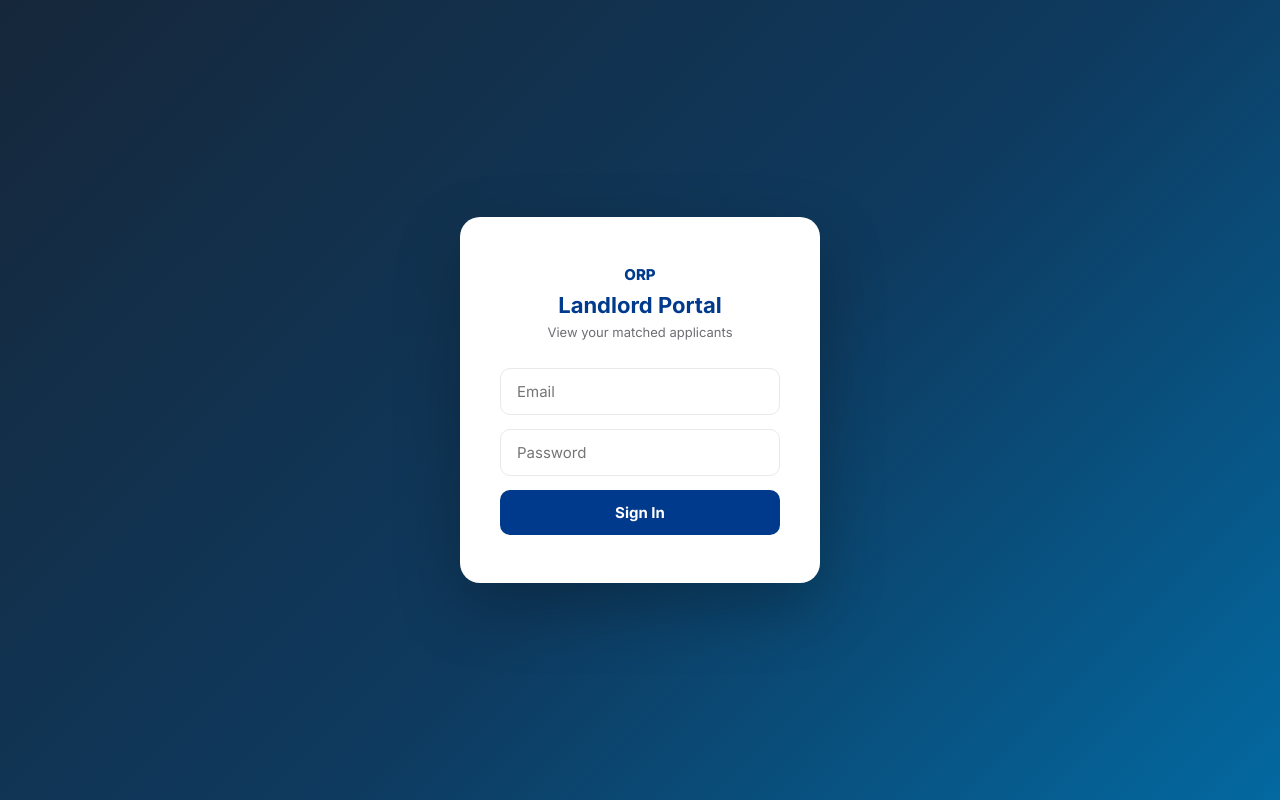
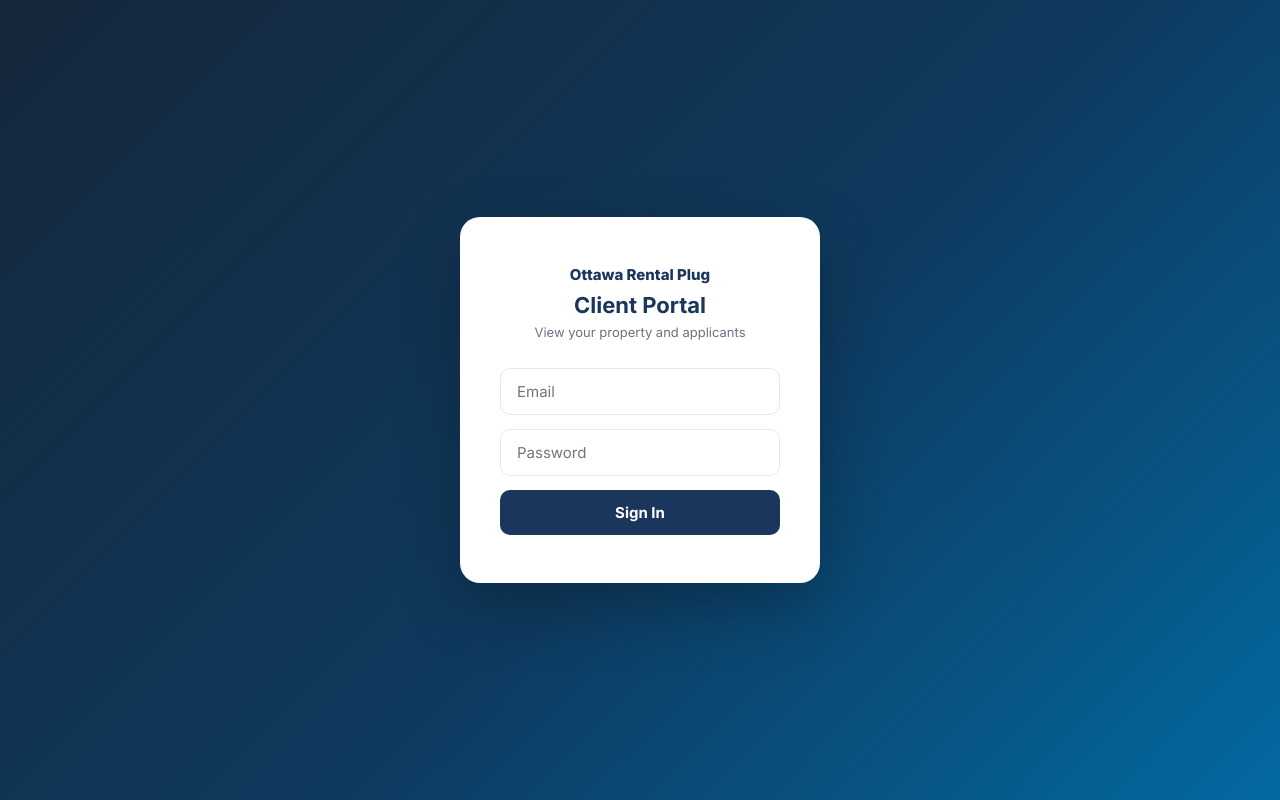
Before and after one commit to ottawa-rental-plug/ottawa-rental-plug, a website: page landlord-portal.html in a window 1280 px wide. Drawn offline with nearby package versions, Linux system fonts and the light colour scheme.

Commit message:
Professional design for client portal: colors, shadows, typography

```diff
--- a/landlord-portal.html
+++ b/landlord-portal.html
@@ -3,16 +3,17 @@
 <head>
   <meta charset="UTF-8">
   <meta name="viewport" content="width=device-width, initial-scale=1.0">
-  <title>ORP Landlord Portal</title>
+  <title>Client Portal</title>
   <link rel="icon" href="favicon.svg" type="image/svg+xml">
   <link href="https://fonts.googleapis.com/css2?family=Inter:wght@300;400;500;600;700;800&display=swap" rel="stylesheet">
   <style>
     *, *::before, *::after { margin: 0; padding: 0; box-sizing: border-box; }
     :root {
-      --navy:#003a8c; --blue:#0071e3; --blue-light:#e8f0fd;
-      --green:#34c759; --orange:#ff9500; --red:#ff3b30;
-      --gray:#6e6e73; --border:#e8e8ed; --bg:#f0f2f5;
-      --white:#fff; --sidebar:#1a2332; --sidebar-hover:#243044;
+      --navy:#1a365d; --blue:#2563eb; --blue-light:#eff6ff;
+      --green:#059669; --orange:#d97706; --red:#dc2626;
+      --gray:#6b7280; --border:#e5e7eb; --bg:#f9fafb;
+      --white:#fff; --sidebar:#111827; --sidebar-hover:#1f2937;
+      --text-primary:#111827; --text-secondary:#6b7280;
     }
     body { font-family:'Inter',-apple-system,sans-serif; background:var(--bg); color:#1d1d1f; -webkit-font-smoothing:antialiased; min-height:100vh; display:flex; flex-direction:column; }
 
@@ -29,8 +30,8 @@
     .login-error { color:var(--red); font-size:13px; margin-top:10px; display:none; }
 
     /* HEADER */
-    .header { background:var(--white); border-bottom:1px solid var(--border); padding:20px 28px; display:flex; align-items:center; justify-content:space-between; box-shadow:0 2px 8px rgba(0,0,0,.04); }
-    .header-brand { font-size:14px; font-weight:700; color:var(--navy); }
+    .header { background:var(--white); border-bottom:1px solid var(--border); padding:18px 28px; display:flex; align-items:center; justify-content:space-between; box-shadow:0 1px 3px rgba(0,0,0,.08); }
+    .header-brand { font-size:16px; font-weight:700; color:var(--navy); letter-spacing:-0.3px; }
     .header-right { display:flex; align-items:center; gap:16px; }
     .header-link { font-size:13px; color:var(--blue); cursor:pointer; text-decoration:none; font-weight:600; }
     .header-link:hover { opacity:.8; }
@@ -42,8 +43,8 @@
     .grid { display:grid; grid-template-columns:repeat(auto-fill,minmax(280px,1fr)); gap:16px; margin-bottom:28px; }
 
     /* CARDS */
-    .card { background:var(--white); border:1px solid var(--border); border-radius:12px; padding:20px; box-shadow:0 2px 8px rgba(0,0,0,.04); transition:transform .2s, box-shadow .2s; }
-    .card:hover { transform:translateY(-2px); box-shadow:0 8px 20px rgba(0,0,0,.12); }
+    .card { background:var(--white); border:1px solid var(--border); border-radius:12px; padding:20px; box-shadow:0 1px 2px rgba(0,0,0,.05); transition:transform .2s, box-shadow .2s; }
+    .card:hover { transform:translateY(-2px); box-shadow:0 4px 12px rgba(0,0,0,.08); }
 
     .card-header { display:flex; align-items:flex-start; justify-content:space-between; margin-bottom:12px; }
     .card-title { font-size:14px; font-weight:700; color:var(--navy); }
@@ -64,7 +65,7 @@
 
     /* SECTIONS */
     .section { margin-bottom:32px; }
-    .section-title { font-size:18px; font-weight:700; color:var(--navy); margin-bottom:16px; }
+    .section-title { font-size:20px; font-weight:700; color:var(--navy); margin-bottom:16px; letter-spacing:-0.3px; }
     .section-subtitle { font-size:13px; color:var(--gray); margin-bottom:16px; line-height:1.6; }
 
     /* MODAL */
@@ -96,9 +97,9 @@
 <!-- LOGIN GATE -->
 <div id="loginGate">
   <div class="login-card">
-    <div class="login-logo">ORP</div>
-    <div class="login-title">Landlord Portal</div>
-    <div class="login-sub">View your matched applicants</div>
+    <div class="login-logo">Ottawa Rental Plug</div>
+    <div class="login-title">Client Portal</div>
+    <div class="login-sub">View your property and applicants</div>
     <input type="email" id="emailInput" class="login-input" placeholder="Email" autocomplete="username">
     <input type="password" id="passInput" class="login-input" placeholder="Password" autocomplete="current-password" onkeydown="if(event.key==='Enter')checkPass()">
     <button onclick="checkPass()" class="login-btn">Sign In</button>
@@ -108,7 +109,7 @@
 
 <!-- HEADER -->
 <div class="header">
-  <div class="header-brand">ORP Landlord Portal</div>
+  <div class="header-brand">Client Portal</div>
   <div class="header-right">
     <span id="userEmail" style="font-size:12px;color:var(--gray)"></span>
     <a href="#" onclick="logout()" class="header-link">Sign Out</a>
```
